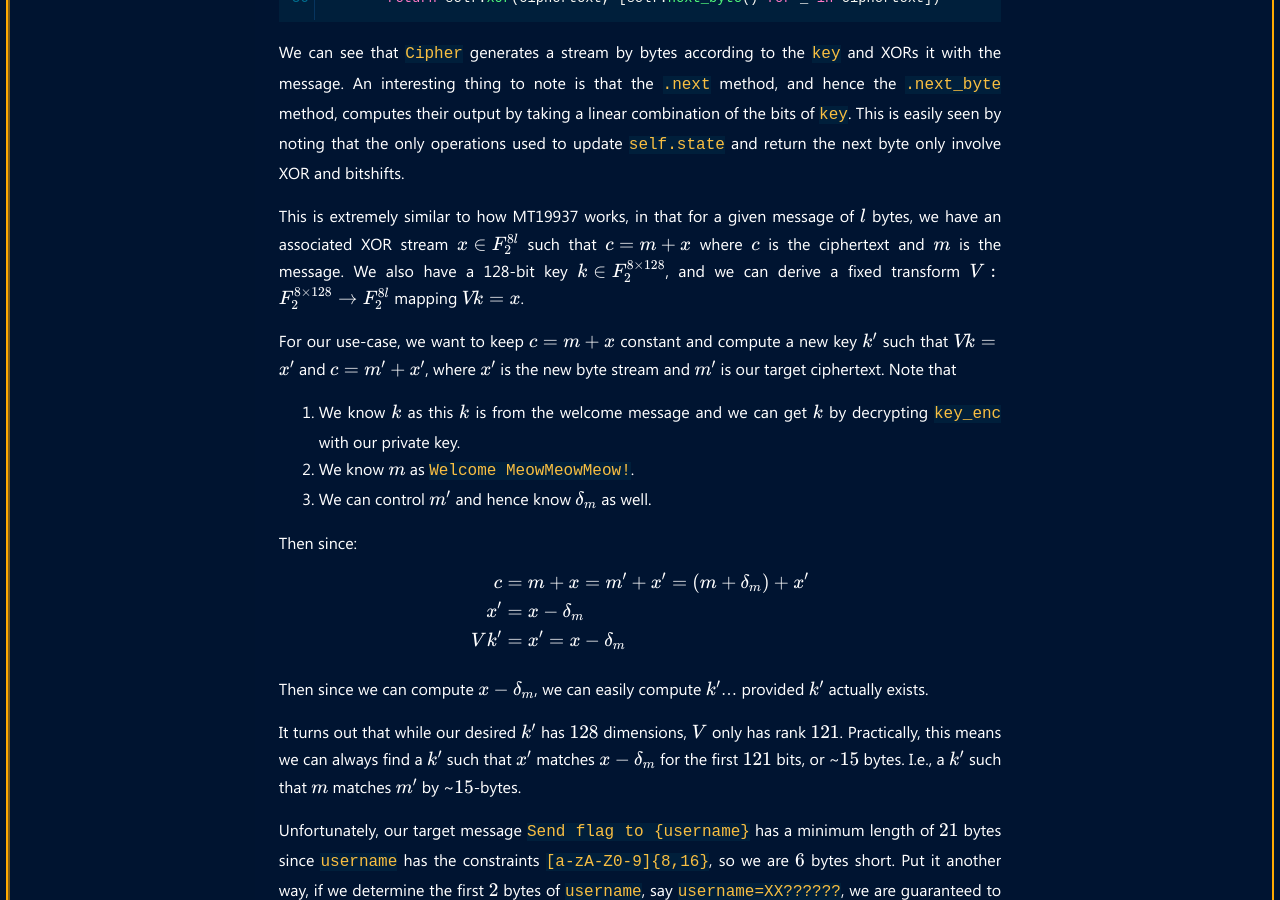
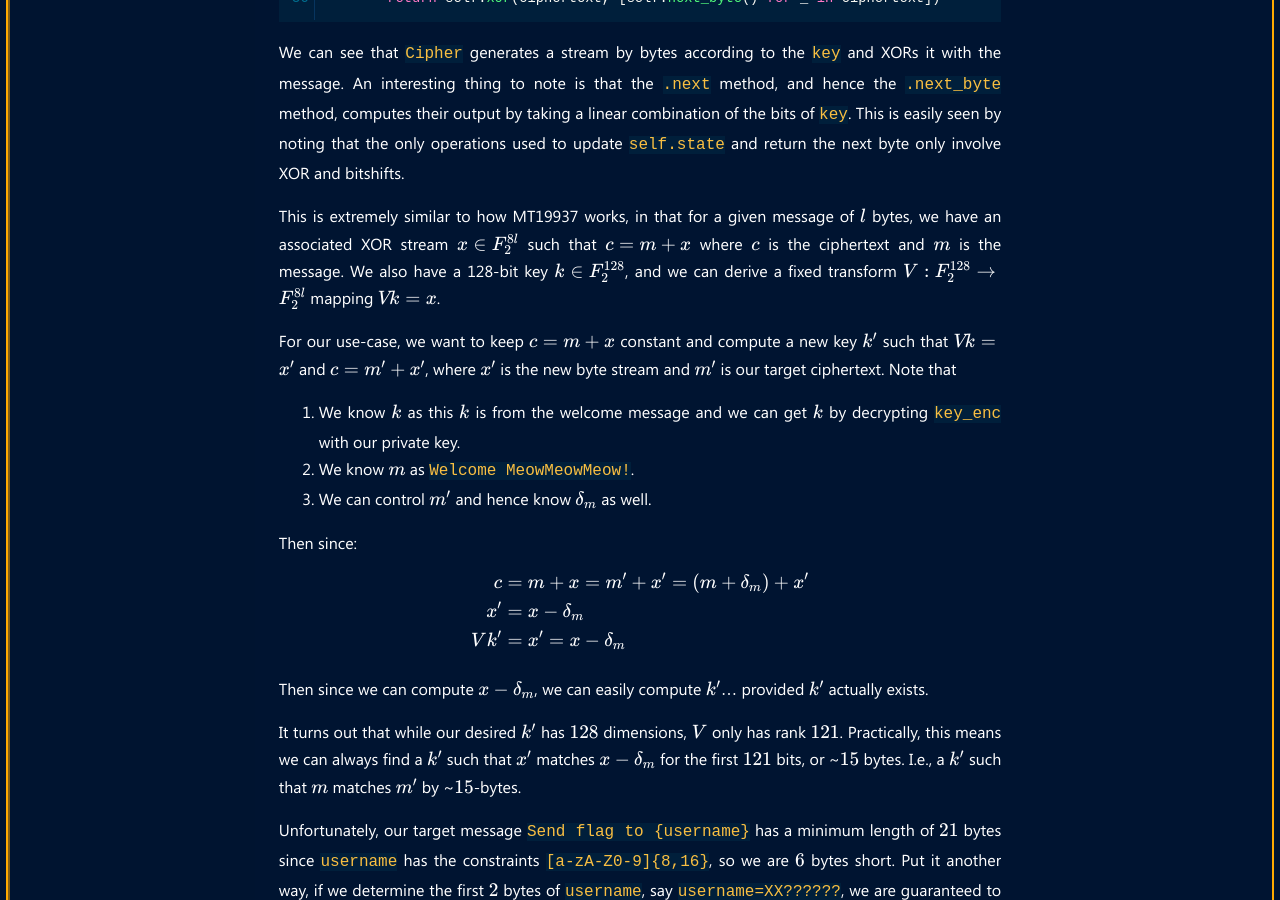
Before and after one commit to JuliaPoo/juliapoo.github.io, a Jekyll site: the page built from _posts/2023-09-05-encrypted-mail-writeup.md, in a window 1280 px wide and 900 px high, scrolled down 9023 px. Built offline with Jekyll 4.4.1, drawn with Linux system fonts in a browser that asks for light colours; some of the changed text lies outside the part shown.

Commit message:
Blog: Fixed typo

```diff
--- a/_posts/2023-09-05-encrypted-mail-writeup.md
+++ b/_posts/2023-09-05-encrypted-mail-writeup.md
@@ -316,7 +316,7 @@ class Cipher:
 
 We can see that `Cipher` generates a stream by bytes according to the `key` and XORs it with the message. An interesting thing to note is that the `.next` method, and hence the `.next_byte` method, computes their output by taking a linear combination of the bits of `key`. This is easily seen by noting that the only operations used to update `self.state` and return the next byte only involve XOR and bitshifts.
 
-This is extremely similar to how MT19937 works, in that for a given message of $l$ bytes, we have an associated XOR stream $x \in F_2^{8 l}$ such that $c = m + x$ where $c$ is the ciphertext and $m$ is the message. We also have a 128-bit key $k \in F_2^{8 \times 128}$, and we can derive a fixed transform $V: F_2^{8 \times 128}\rightarrow F_2^{8 l}$ mapping $V k = x$.
+This is extremely similar to how MT19937 works, in that for a given message of $l$ bytes, we have an associated XOR stream $x \in F_2^{8 l}$ such that $c = m + x$ where $c$ is the ciphertext and $m$ is the message. We also have a 128-bit key $k \in F_2^{128}$, and we can derive a fixed transform $V: F_2^{128}\rightarrow F_2^{8 l}$ mapping $V k = x$.
 
 For our use-case, we want to keep $c = m + x$ constant and compute a new key $k'$ such that $V k = x'$ and $c = m' + x'$, where $x'$ is the new byte stream and $m'$ is our target ciphertext. Note that
 
```
